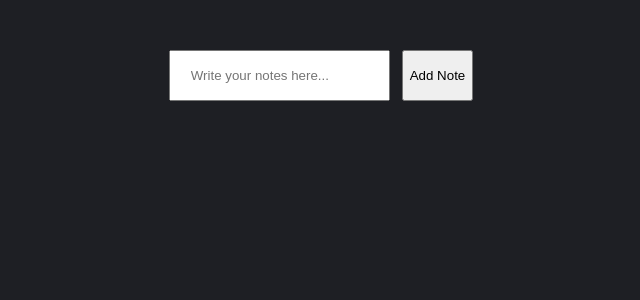
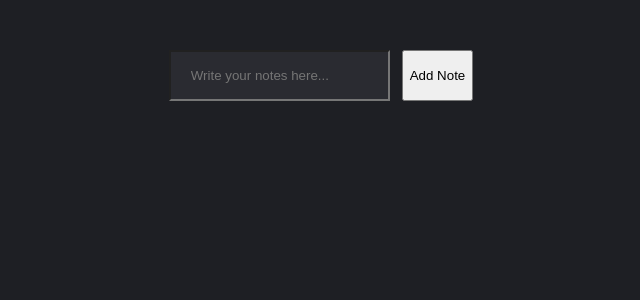
Before and after one commit to Eshhaa11/local-storage-notes-website, a React (Create React App) app: page / in a window 1280 px wide. Shown: the top 300 px of the page, without its empty margins (319-959 px from the left). Built offline with nearby package versions, Linux system fonts and the light colour scheme.

Commit message:
added bgc

```diff
--- a/src/Components/Notes.css
+++ b/src/Components/Notes.css
@@ -24,4 +24,5 @@ body {
 .note-input input {
     padding: 16px 20px;
     flex: 1;
+    background-color:  #2a2b31;
 }
```
